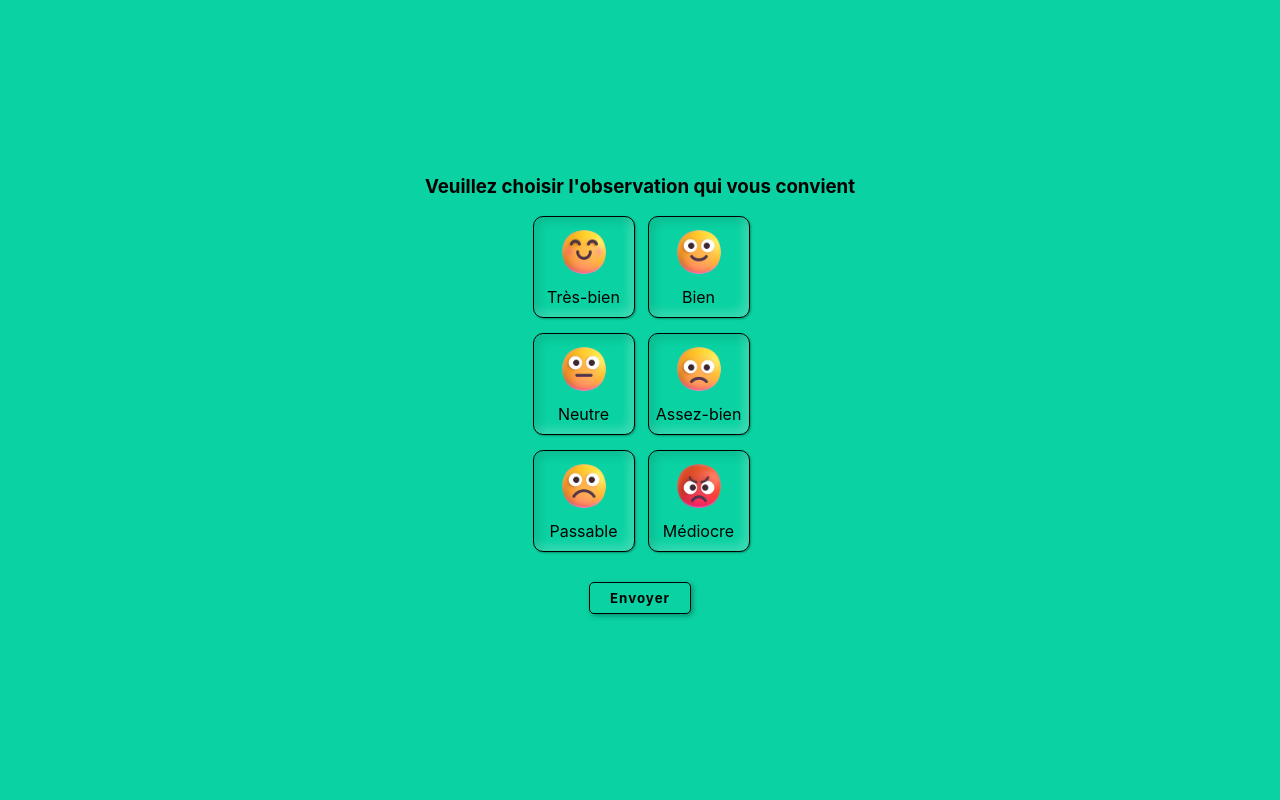
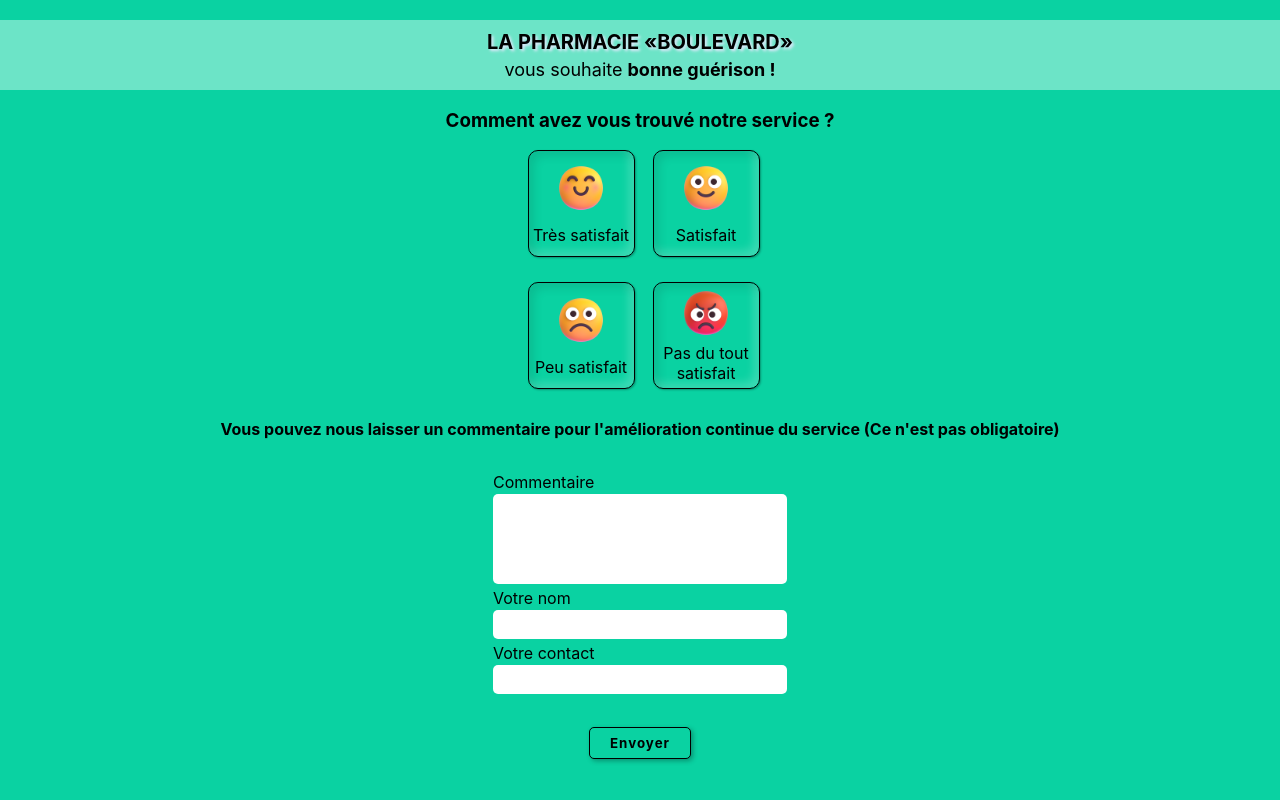
Before and after one commit to Giovidoh/appreciation-hopital, a PHP site: page / in a window 1280 px wide. Run offline with PHP 8.4, Linux system fonts and the light colour scheme.

Commit message:
Maj index.php ajout de la partie commentaire.

```diff
--- a/css/style.css
+++ b/css/style.css
@@ -3,15 +3,44 @@ html, body {
   width: 100%;
   display: flex;
   flex-direction: column;
-  justify-content: center;
   align-items: center;
 }
 
 body {
   background-color: #0AD2A2;
+  margin: 0;
+  padding: 0;
+  box-sizing: border-box;
 }
 
-.page-title {
+.container {
+  padding-top: 20px;
+  height: 100%;
+  width: 100%;
+  display: flex;
+  flex-direction: column;
+  align-items: center;
+}
+.container__heading {
+  display: flex;
+  flex-direction: column;
+  align-items: center;
+  background-color: rgba(255, 255, 255, 0.4);
+  width: 100%;
+  padding: 10px;
+}
+.container__heading__pharmacy {
+  font-family: "Inter", sans-serif;
+  font-size: 20px;
+  font-weight: bold;
+  text-shadow: 2px 2px 3px #E8E8FF;
+  margin-bottom: 5px;
+}
+.container__heading__wish {
+  font-family: "Inter", sans-serif;
+  font-size: 18px;
+}
+.container__question {
   text-align: center;
   font-family: "Inter", sans-serif;
 }
@@ -35,15 +64,15 @@ body {
   display: grid;
   grid-template-columns: repeat(2, 100px);
   justify-content: center;
-  gap: 15px;
+  gap: 25px;
 }
 .emoji-box__item {
   display: flex;
   flex-direction: column;
   align-items: center;
   justify-content: space-evenly;
-  height: 100px;
-  width: 100px;
+  height: 105px;
+  width: 105px;
   border: 1px solid #000000;
   border-radius: 10px;
   box-shadow: inset 5px 5px 10px rgba(0, 0, 0, 0.1), inset -5px -5px 10px rgba(255, 255, 255, 0.2), 1px 1px 2px rgba(0, 0, 0, 0.3);
@@ -51,12 +80,56 @@ body {
 }
 .emoji-box__item.active {
   border: 1px solid #4282d6;
+  background-color: #4282d6;
+  box-shadow: inset 5px 5px 10px rgba(0, 0, 0, 0.2), inset -5px -5px 10px rgba(255, 255, 255, 0.3), 1px 1px 2px rgba(0, 0, 0, 0.3);
 }
 .emoji-box__item img {
   height: 50px;
 }
 .emoji-box__item label {
   pointer-events: none;
+  text-align: center;
+}
+.emoji-box__feedback {
+  margin-top: 30px;
+  width: 300px;
+}
+.emoji-box__feedback__heading {
+  margin-top: 30px;
+  text-align: center;
+  font-weight: bold;
+}
+.emoji-box__feedback td {
+  display: flex;
+}
+.emoji-box__feedback__comment textarea {
+  resize: none;
+  outline: none;
+  font-family: "Inter", sans-serif;
+  font-size: 15px;
+  height: 80px;
+  padding: 5px;
+  border: none;
+  border-radius: 5px;
+  width: 100%;
+}
+.emoji-box__feedback__name input {
+  width: 100%;
+  outline: none;
+  padding: 5px;
+  font-family: "Inter", sans-serif;
+  font-size: 15px;
+  border: none;
+  border-radius: 5px;
+}
+.emoji-box__feedback__contact input {
+  width: 100%;
+  outline: none;
+  padding: 5px;
+  font-family: "Inter", sans-serif;
+  font-size: 15px;
+  border: none;
+  border-radius: 5px;
 }
 .emoji-box__submit {
   margin: 30px 0px;
--- a/index.php
+++ b/index.php
@@ -19,49 +19,60 @@
     <title>Première solution</title>
 </head>
 <body>
-    <?php
-        if(isset($message)){
-            echo $message;
-        }
-    ?>
-    <h3 class="page-title">Veuillez choisir l'observation qui vous convient</h3>
-    <form class="emoji-box" method="POST">
+
+    <div class="container">
+        <div class="container__heading">
+            <span class="container__heading__pharmacy">LA PHARMACIE &laquo;BOULEVARD&raquo;</span>
+            <span class="container__heading__wish">vous souhaite <b>bonne guérison !</b></span>
+        </div>
+        <h3 class="container__question">Comment avez vous trouvé notre service ? </h3>
+        <form class="emoji-box" method="POST" autocomplete="off">
             <input id="appreciation" name="appreciation" type="text" value="">
             <div class="emoji-box__items">
                 <div class="emoji-box__item">
                     <img src="images/smiling-face-with-smiling-eyes2.png" alt="emoticon souriant avec les yeux souriants">
-                <label for="">Très-bien</label>
+                    <label for="">Très satisfait</label>
                 </div>
 
                 <div class="emoji-box__item">
                     <img src="images/slightly-smiling-face2.png" alt="emoticon souriant">
-                <label for="">Bien</label>
-            </div>
-
-            <div class="emoji-box__item">
-                <img src="images/neutral-face2.png" alt="emoticon neutre">
-                <label for="">Neutre</label>
-            </div>
-
-            <div class="emoji-box__item">
-                <img src="images/slightly-frowning-face2.png" alt="emoticon légèrement triste">
-                <label for="">Assez-bien</label>
+                    <label for="">Satisfait</label>
                 </div>
 
                 <div class="emoji-box__item">
                     <img src="images/frowning-face2.png" alt="emoticon triste">
-                <label for="">Passable</label>
+                    <label for="">Peu satisfait</label>
                 </div>
 
                 <div class="emoji-box__item">
                     <img src="images/pouting-face2.png" alt="emoticon fâché">
-                <label for="">Médiocre</label>
+                    <label for="">Pas du tout satisfait</label>
                 </div>
             </div>
 
+            <span class="emoji-box__feedback__heading">Vous pouvez nous laisser un commentaire pour l'amélioration continue du service (Ce n'est pas obligatoire)</span>
+
+            <table class="emoji-box__feedback">
+
+                <tr class="emoji-box__feedback__comment">
+                    <td><label for="">Commentaire</label></td>
+                    <td><textarea name="comment" id="comment" cols="30" rows="10"></textarea></td>
+                </tr>
+
+                <tr class="emoji-box__feedback__name">
+                    <td><label for="">Votre nom</label></td>
+                    <td><input name="nom" type="text"></td>
+                </tr>
+
+                <tr class="emoji-box__feedback__contact">
+                    <td><label for="">Votre contact</label></td>
+                    <td><input name="contact" type="text"></td>
+                </tr>
+            </table>
+
             <input type="submit" name="send" class="emoji-box__submit" value="Envoyer">
         </form>
-
+    </div>
 
     <script src="js/index.js"></script>
 </body>
--- a/recup/recupIndex.php
+++ b/recup/recupIndex.php
@@ -1,11 +1,14 @@
 <?php
     if(isset($_POST['send'])){
-        extract($_POST);
+        $appreciation = $_POST['appreciation'];
+        $commentaire = trim(addslashes($_POST['comment']));
+        $nom = trim(addslashes($_POST['nom']));
+        $contact = (int)$_POST['contact'];
         if($appreciation===""){
             $message = "Veuillez-sélectionner une observation !";
         }else{
             $sql = "INSERT INTO observation
-                VALUES(NULL, 0, \"$appreciation\");";
+                VALUES(NULL, '$appreciation', '$commentaire', '$nom', '$contact');";
             $resultat = mysqli_query($connexion, $sql);
             if($resultat){
                 $message = "Votre observation a été soumise !";
--- a/sass/Base/_BodySelector.scss
+++ b/sass/Base/_BodySelector.scss
@@ -3,10 +3,12 @@ html, body{
     width: 100%;
     display: flex;
     flex-direction: column;
-    justify-content: center;
     align-items: center;
 }
 
 body{
     background-color: $color-primary;
+    margin: 0;
+    padding: 0;
+    box-sizing: border-box;
 }
--- a/sass/Pages/_Index.scss
+++ b/sass/Pages/_Index.scss
@@ -1,6 +1,35 @@
-.page-title{
-    text-align: center;
-    font-family: 'Inter', sans-serif;
+.container{
+    padding-top: 20px;
+    height: 100%;
+    width: 100%;
+    display: flex;
+    flex-direction: column;
+    align-items: center;
+        &__heading{
+            display: flex;
+            flex-direction: column;
+            align-items: center;
+            background-color: opacify-color($pure-white, 0.4);
+            width: 100%;
+            padding: 10px;
+                &__pharmacy{
+                    font-family: 'Inter', sans-serif;
+                    font-size: 20px;
+                    font-weight: bold;
+                    text-shadow: 2px 2px 3px $color-secondary-1;
+                    margin-bottom: 5px;
+                }
+
+                &__wish{
+                    font-family: 'Inter', sans-serif;
+                    font-size: 18px;
+                }
+        }
+
+        &__question{
+            text-align: center;
+            font-family: 'Inter', sans-serif;
+        }
 }
 
 #appreciation{
@@ -21,7 +50,7 @@
             display: grid;
             grid-template-columns: repeat(2, 100px);
             justify-content: center;
-            gap: 15px;
+            gap: 25px;
         }
 
         &__item{
@@ -29,8 +58,8 @@
             flex-direction: column;
             align-items: center;
             justify-content: space-evenly;
-            height: 100px;
-            width: 100px;
+            height: 105px;
+            width: 105px;
             border: 1px solid $pure-black;
             border-radius: 10px;
             box-shadow: inset 5px 5px 10px opacify-color($pure-black, 0.1),
@@ -39,6 +68,10 @@
             cursor: pointer;
                 &.active{
                     border: 1px solid $color-secondary-2;
+                    background-color: $color-secondary-2;
+                    box-shadow: inset 5px 5px 10px opacify-color($pure-black, 0.2),
+                        inset -5px -5px 10px opacify-color($pure-white, 0.3),
+                        1px 1px 2px opacify-color($pure-black, 0.3);
                 }
 
                 img{
@@ -47,6 +80,74 @@
 
                 label{
                     pointer-events: none;
+                    text-align: center;
+                }
+        }
+
+        &__feedback{
+            margin-top: 30px;
+            width: 300px;
+                &__heading{
+                    margin-top: 30px;
+                    text-align: center;
+                    font-weight: bold;
+                }
+
+                td{
+                    display: flex;
+                }
+
+                &__comment{
+
+                        // label{
+
+                        // }
+
+                        textarea{
+                            resize: none;
+                            outline: none;
+                            font-family: 'Inter', sans-serif;
+                            font-size: 15px;
+                            height: 80px;
+                            padding: 5px;
+                            border: none;
+                            border-radius: 5px;
+                            width: 100%;
+                        }
+                }
+
+                &__name{
+
+                        // label{
+
+                        // }
+
+                        input{
+                            width: 100%;
+                            outline: none;
+                            padding: 5px;
+                            font-family: 'Inter', sans-serif;
+                            font-size: 15px;
+                            border: none;
+                            border-radius: 5px;
+                        }
+                }
+
+                &__contact{
+
+                        // label{
+
+                        // }
+
+                        input{
+                            width: 100%;
+                            outline: none;
+                            padding: 5px;
+                            font-family: 'Inter', sans-serif;
+                            font-size: 15px;
+                            border: none;
+                            border-radius: 5px;
+                        }
                 }
         }
 
```
Also changed, not shown: 1 other file. Lines whose indentation alone changed are shown as unchanged.
